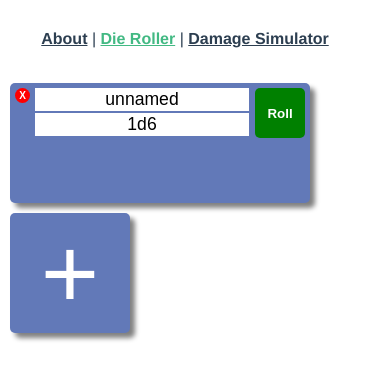
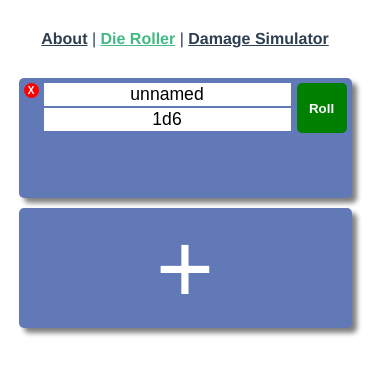
Before and after one commit to charles-oder/pathfinder-damage-calc, a Vue app: page /#/die-roller in a window 390 px wide. Shown: the top 380 px of the page. Built offline with nearby package versions, Linux system fonts and the light colour scheme.

Commit message:
layout tweaks

```diff
--- a/src/views/DieRoller.vue
+++ b/src/views/DieRoller.vue
@@ -81,14 +81,12 @@ export default defineComponent({
   background: #6279b8;
   border-radius: 5px;
   box-shadow: 5px 5px 5px gray;
-  width: 300px;
-  height: 120px;
 }
 input {
   border: none;
   text-align: center;
   font-size: 1.1em;
-  width: 210px;
+  width: calc(100% - 20px - 70px);
 }
 .delete-button {
   position: absolute;
@@ -126,8 +124,8 @@ input {
 .result-pane {
   position: absolute;
   top: 60px;
-  left: 5px;
-  width: 290px;
+  left: 5%;
+  width: 90%;
   height: 55px;
 }
 
--- a/src/views/DieRollerCollection.vue
+++ b/src/views/DieRollerCollection.vue
@@ -61,6 +61,8 @@ export default defineComponent({
 .die-roller {
   float: left;
   margin: 5px 10px;
+  width: 300px;
+  height: 120px;
 }
 .add-button {
   background: #6279b8;
@@ -74,4 +76,28 @@ export default defineComponent({
   height: 120px;
   font-size: 100px;
 }
+.add-button:focus {
+  outline: 0;
+}
+
+@media only screen and (max-width: 980px) {
+  .die-roller {
+    width: 30%;
+  }
+}
+
+@media only screen and (max-width: 660px) {
+  .die-roller {
+    position: relative;
+    float: none;
+    margin: 0 auto 10px auto;
+    width: 90%;
+  }
+  .add-button {
+    position: relative;
+    float: none;
+    margin: 0 auto 10px auto;
+    width: 90%;
+  }
+}
 </style>
```
